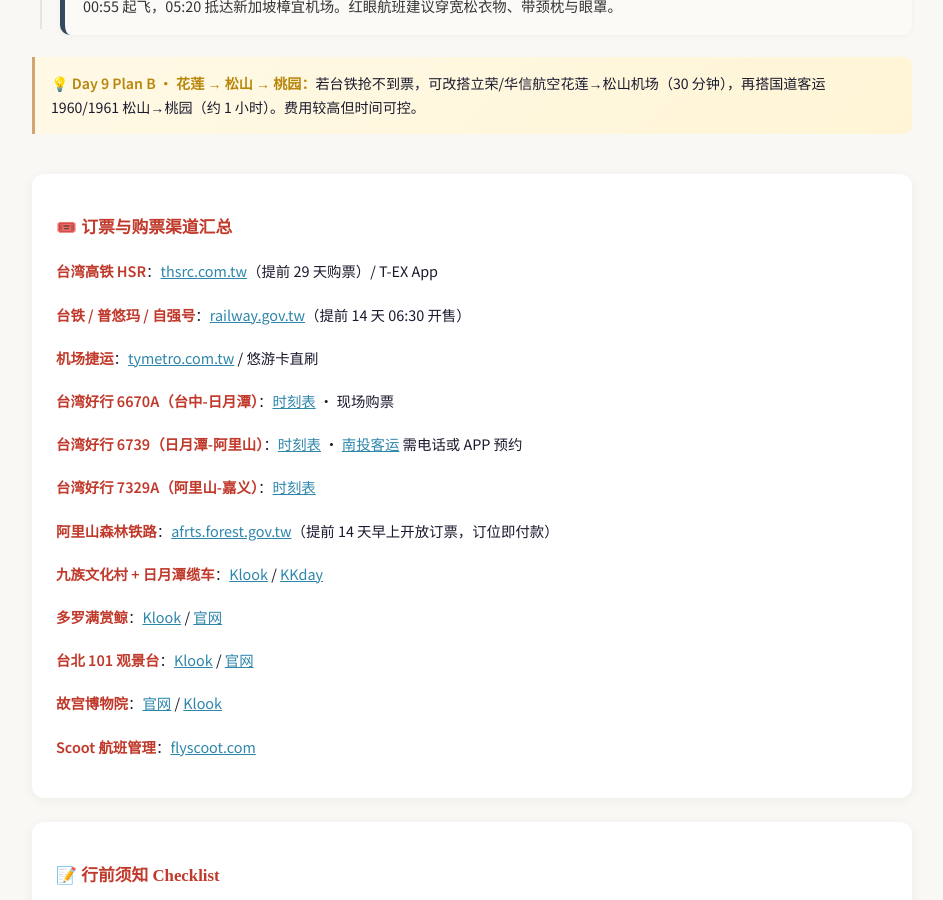
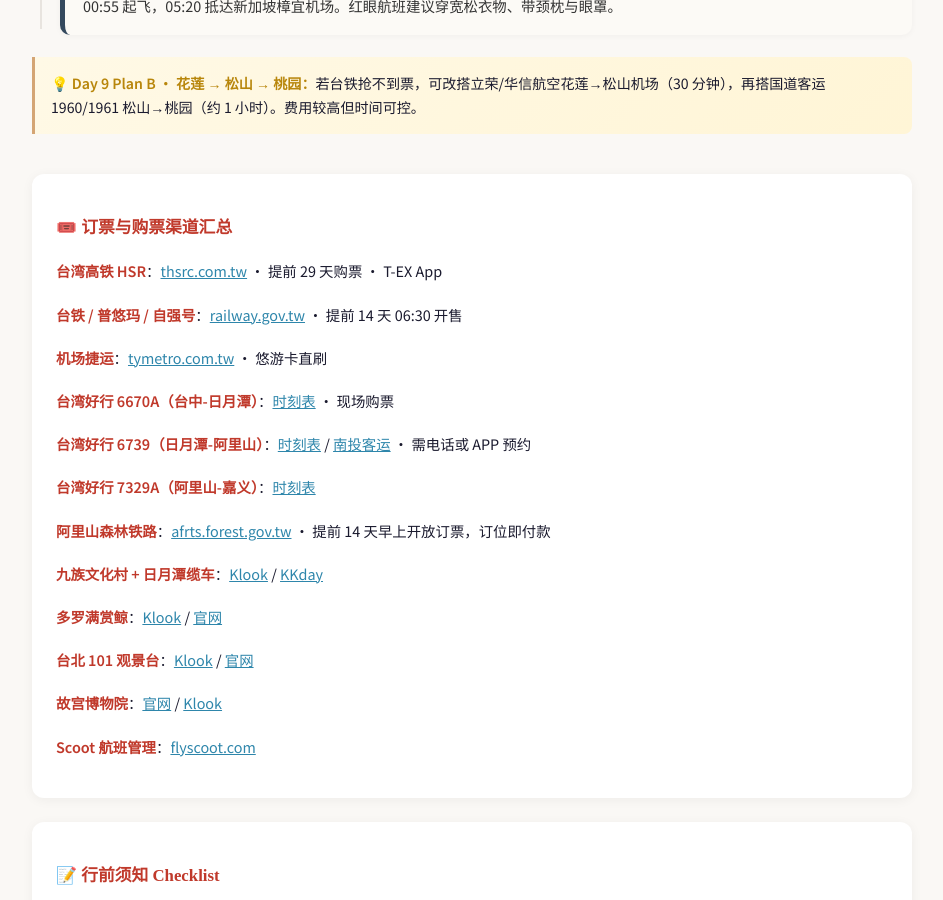
Before and after one commit to SibeiC/SibeiC.github.io, a Jekyll site: the page built from _trips/taiwan-2026.md, in a window 1280 px wide and 900 px high, scrolled down 16761 px. Shown: the whole window, without its empty margins (168-1111 px from the left). Built offline with Jekyll 4.4.1, drawn with Linux system fonts in a browser that asks for light colours; part of the change alters nothing that is shown.

Commit message:
DRY refactor: YAML anchors for repeated URLs in Taiwan trip
Eliminates URL string duplication per user preference for
reusability/abstraction. Every URL used 2+ times in the file is now
defined once under a new top-level 'urls:' map with a YAML anchor,
and referenced at use sites via '*url_name' aliases.

Changes in _trips/taiwan-2026.md:
- Add 'urls:' block at top with 16 anchored URL constants.
- Replace every 'url: "https://..."' scalar in day items with
  'url: *url_name' where the URL is a repeat. Single-use URLs
  (citizenm hotel, nmtl.gov.tw museum, Anping Klook, Airport MRT
  Klook, etc.) stay inline for locality.
- Restructure 'booking_channels' from a mixed 'detail:' HTML-prose
  format to a structured 'links: [{label, url}, ...]' + optional
  'note:' format. All link URLs now reference the shared anchors,
  removing the last set of duplicated URL strings.

Changes in _layouts/trip.html:
- Update the booking_channels render loop to consume the new
  'links:' array, falling back to 'detail:' if a channel entry
  uses the old format (backward-compatible for any future trip
  that still uses the string prose).

One known non-duplication left: the Day 6 transit note has
afrts.forest.gov.tw embedded inside an HTML block scalar. YAML
anchors don't interpolate inside quoted strings, so that one
occurrence stays inline. Documented in CLAUDE.md.

Verified: YAML parses cleanly with aliases, anchor resolution
matches between top-level urls map and booking_channels link
targets.

```diff
--- a/_layouts/trip.html
+++ b/_layouts/trip.html
@@ -225,7 +225,7 @@
     <h3>🎟️ 订票与购票渠道汇总</h3>
     <div class="booking-list">
       {% for c in page.booking_channels %}
-      <p><strong>{{ c.name }}</strong>：{{ c.detail }}</p>
+      <p><strong>{{ c.name }}</strong>：{% if c.links %}{% for l in c.links %}<a href="{{ l.url }}" target="_blank" rel="noopener">{{ l.label }}</a>{% unless forloop.last %} / {% endunless %}{% endfor %}{% if c.note %} · {{ c.note }}{% endif %}{% else %}{{ c.detail }}{% endif %}</p>
       {% endfor %}
     </div>
   </div>
--- a/_trips/taiwan-2026.md
+++ b/_trips/taiwan-2026.md
@@ -10,6 +10,27 @@ subtitle:
 date_range: 2026/5/28 – 6/6
 duration: 共 9 天 8 夜
 last_updated: 2026/4/12
+
+# Repeated URLs — declared once, referenced via YAML anchors (*url_xxx) below.
+# Only URLs used ≥ 2× across this file live here; one-off URLs stay inline at
+# their use site for readability.
+urls:
+  tymetro:     &url_tymetro      "https://www.tymetro.com.tw/tymetro-new/tc/"
+  thsrc:       &url_thsrc        "https://www.thsrc.com.tw/"
+  railway:     &url_railway      "https://www.railway.gov.tw/tra-tip-web/tip?lang=ZH_TW"
+  bus_6670a:   &url_bus_6670a    "https://www.taiwanbus.tw/eBUSPage/Query/QueryResult.aspx?rno=6670A&rn=1775391353552&lan=C"
+  bus_6739:    &url_bus_6739     "https://www.taiwanbus.tw/eBUSPage/Query/QueryResult.aspx?rno=67390&rn=1775391077195&lan=C"
+  bus_7329a:   &url_bus_7329a    "https://www.taiwanbus.tw/eBUSPage/Query/QueryResult.aspx?rno=7329A&rn=1775391545330&lan=C"
+  afrts:       &url_afrts        "https://afrts.forest.gov.tw/"
+  nantoubus:   &url_nantoubus    "https://www.nantoubus.com.tw/"
+  klook_nine:  &url_klook_nine   "https://www.klook.com/zh-CN/activity/33027-formosa-aboriginal-cultural-village-ticket-sun-moon-lake-boat-pass/"
+  kkday_nine:  &url_kkday_nine   "https://www.kkday.com/zh-cn/product/18440-taiwan-formosan-aboriginal-culture-village-sun-moon-lake-ropeway-ticket"
+  klook_whale: &url_klook_whale  "https://www.klook.com/zh-CN/activity/697-hualien-whale-watching-rafting-hualien/"
+  turumoan:    &url_turumoan     "https://www.turumoan.com.tw/"
+  klook_101:   &url_klook_101    "https://www.klook.com/zh-CN/activity/1659-taipei-101-taipei/"
+  taipei_101:  &url_taipei_101   "https://www.taipei-101.com.tw/"
+  klook_npm:   &url_klook_npm    "https://www.klook.com/zh-CN/activity/10136-national-palace-museum-ticket-package-taipei/"
+  npm:         &url_npm          "https://www.npm.gov.tw/"
 
 cost:
   primary: NT$
@@ -129,7 +150,7 @@ days:
         detail: |
           Scoot TR 874 14:15 落地桃园机场第一航厦。搭乘桃园机场捷运（MRT）直达台北车站，车程：直达车 35 分钟 / 普通车 50 分钟。
         links:
-          - { type: ticket, icon: 🎫, label: 机场捷运官网, url: "https://www.tymetro.com.tw/tymetro-new/tc/" }
+          - { type: ticket, icon: 🎫, label: 机场捷运官网, url: *url_tymetro }
           - { type: map,    icon: 📍, label: 机场捷运 A12, query: Taoyuan Airport MRT Terminal 1 }
 
       - time: 16:00 – 17:00
@@ -195,8 +216,8 @@ days:
           - { tag: 开放, value: 09:00–17:00（周一休馆） }
         links:
           - { type: map,    icon: 📍, label: 地图, query: National Palace Museum Taipei }
-          - { type: ticket, icon: 🎫, label: 故宫官网, url: "https://www.npm.gov.tw/" }
-          - { type: ticket, icon: 🎫, label: Klook 预约, url: "https://www.klook.com/zh-CN/activity/10136-national-palace-museum-ticket-package-taipei/" }
+          - { type: ticket, icon: 🎫, label: 故宫官网, url: *url_npm }
+          - { type: ticket, icon: 🎫, label: Klook 预约, url: *url_klook_npm }
 
       - time: 12:30 – 14:00
         title: 🍱 午餐 · 故宫晶华 或 士林老街
@@ -267,8 +288,8 @@ days:
           - { tag: Skyline 460, value: "NT$3,000（含 89F）" }
         links:
           - { type: map,    icon: 📍, label: 地图, query: Taipei 101 }
-          - { type: ticket, icon: 🎫, label: 101 官网, url: "https://www.taipei-101.com.tw/" }
-          - { type: ticket, icon: 🎫, label: Klook, url: "https://www.klook.com/zh-CN/activity/1659-taipei-101-taipei/" }
+          - { type: ticket, icon: 🎫, label: 101 官网, url: *url_taipei_101 }
+          - { type: ticket, icon: 🎫, label: Klook, url: *url_klook_101 }
           - { type: ticket, icon: 🎫, label: KKday, url: "https://www.kkday.com/zh-cn/product/8332-taipei-101-observatory-ticket" }
 
       - time: 19:00 – 22:30
@@ -303,7 +324,7 @@ days:
           - { tag: 标准车厢, value: NT$700 }
           - { tag: 早鸟 65 折, value: NT$455, note: 提前 5–28 天 }
         links:
-          - { type: ticket, icon: 🎫, label: 台湾高铁官网, url: "https://www.thsrc.com.tw/" }
+          - { type: ticket, icon: 🎫, label: 台湾高铁官网, url: *url_thsrc }
           - { type: ticket, icon: 🎫, label: Klook 高铁票, url: "https://www.klook.com/zh-CN/activity/73749-thsr-one-way-ticket-taipei/" }
           - { type: map,    icon: 📍, label: 台北高铁站, query: HSR Taipei Station }
           - { type: map,    icon: 📍, label: 台中高铁站, query: HSR Taichung Station }
@@ -319,7 +340,7 @@ days:
           - { tag: 单程, value: NT$229, note: 高铁站起 }
           - { tag: 悠游卡, value: 约 88 折 }
         links:
-          - { type: ticket, icon: 🎫, label: 6670A 时刻表, url: "https://www.taiwanbus.tw/eBUSPage/Query/QueryResult.aspx?rno=6670A&rn=1775391353552&lan=C" }
+          - { type: ticket, icon: 🎫, label: 6670A 时刻表, url: *url_bus_6670a }
           - { type: ticket, icon: 🎫, label: 台湾好行日月潭线, url: "https://www.taiwantrip.com.tw/line/11" }
 
       - time: 09:30 – 15:30
@@ -332,8 +353,8 @@ days:
         links:
           - { type: map,    icon: 📍, label: 九族文化村, query: Formosan Aboriginal Culture Village }
           - { type: ticket, icon: 🎫, label: 九族官网, url: "https://www.nine.com.tw/" }
-          - { type: ticket, icon: 🎫, label: Klook, url: "https://www.klook.com/zh-CN/activity/33027-formosa-aboriginal-cultural-village-ticket-sun-moon-lake-boat-pass/" }
-          - { type: ticket, icon: 🎫, label: KKday, url: "https://www.kkday.com/zh-cn/product/18440-taiwan-formosan-aboriginal-culture-village-sun-moon-lake-ropeway-ticket" }
+          - { type: ticket, icon: 🎫, label: Klook, url: *url_klook_nine }
+          - { type: ticket, icon: 🎫, label: KKday, url: *url_kkday_nine }
 
       - time: 15:30 – 16:00
         title: 🚡 日月潭缆车 · 九族 → 伊达邵
@@ -381,8 +402,8 @@ days:
           - { tag: 现金票价, value: NT$329 }
           - { tag: 悠游卡, value: 约 88 折 }
         links:
-          - { type: ticket, icon: 🎫, label: 6739 时刻表, url: "https://www.taiwanbus.tw/eBUSPage/Query/QueryResult.aspx?rno=67390&rn=1775391077195&lan=C" }
-          - { type: ticket, icon: 🎫, label: 南投客运预约, url: "https://www.nantoubus.com.tw/" }
+          - { type: ticket, icon: 🎫, label: 6739 时刻表, url: *url_bus_6739 }
+          - { type: ticket, icon: 🎫, label: 南投客运预约, url: *url_nantoubus }
           - { type: map,    icon: 📍, label: 水社站, query: 水社 Shuishe Sun Moon Lake }
           - { type: map,    icon: 📍, label: 阿里山入口, query: Alishan National Forest Recreation Area Entrance }
 
@@ -411,7 +432,7 @@ days:
           - { type: map,    icon: 📍, label: 神木站, query: Sacred Tree Station Alishan }
           - { type: map,    icon: 📍, label: 姐妹潭, query: 姐妹潭 阿里山 }
           - { type: map,    icon: 📍, label: 沼平站, query: 沼平站 }
-          - { type: ticket, icon: 🎫, label: 林铁支线订票, url: "https://afrts.forest.gov.tw/" }
+          - { type: ticket, icon: 🎫, label: 林铁支线订票, url: *url_afrts }
 
       - time: "17:30"
         title: 🏨 青山别馆 Chinshan Hotel · Check-in
@@ -455,8 +476,8 @@ days:
           - { tag: 林铁本线, value: "NT$600" }
           - { tag: 7329A 公车（备选）, value: "NT$283" }
         links:
-          - { type: ticket, icon: 🎫, label: 林铁官网订票, url: "https://afrts.forest.gov.tw/" }
-          - { type: ticket, icon: 🎫, label: 7329A 时刻表（备选）, url: "https://www.taiwanbus.tw/eBUSPage/Query/QueryResult.aspx?rno=7329A&rn=1775391545330&lan=C" }
+          - { type: ticket, icon: 🎫, label: 林铁官网订票, url: *url_afrts }
+          - { type: ticket, icon: 🎫, label: 7329A 时刻表（备选）, url: *url_bus_7329a }
           - { type: ticket, icon: 🎫, label: 73290 慢车版（备选）, url: "https://www.taiwanbus.tw/eBUSPage/Query/QueryResult.aspx?rno=73290&rn=1775222496370&lan=C" }
           - { type: map,    icon: 📍, label: 嘉义车站（TRA）, query: Chiayi TRA Station }
 
@@ -478,8 +499,8 @@ days:
           - { tag: 台铁自强, value: "NT$107" }
           - { tag: 高铁（备选）, value: "NT$410" }
         links:
-          - { type: ticket, icon: 🎫, label: 台铁订票, url: "https://www.railway.gov.tw/tra-tip-web/tip?lang=ZH_TW" }
-          - { type: ticket, icon: 🎫, label: 台湾高铁（备选）, url: "https://www.thsrc.com.tw/" }
+          - { type: ticket, icon: 🎫, label: 台铁订票, url: *url_railway }
+          - { type: ticket, icon: 🎫, label: 台湾高铁（备选）, url: *url_thsrc }
 
       - time: "19:00"
         title: 🏨 禧榕轩大饭店 Grand Banyan Hotel · Check-in
@@ -580,7 +601,7 @@ days:
           - { tag: 自强 301, value: NT$962 }
           - { tag: 提早 14 天, value: 开放订票 }
         links:
-          - { type: ticket, icon: 🎫, label: 台铁官网, url: "https://www.railway.gov.tw/tra-tip-web/tip?lang=ZH_TW" }
+          - { type: ticket, icon: 🎫, label: 台铁官网, url: *url_railway }
           - { type: ticket, icon: 🎫, label: 台铁时刻查询, url: "https://tip.railway.gov.tw/tra-tip-web/tip/tip001/tip123/query" }
           - { type: map,    icon: 📍, label: 国军福利站 台南站, query: 国军福利站 台南店 }
           - { type: map,    icon: 📍, label: 花莲车站, query: Hualien Station }
@@ -606,8 +627,8 @@ days:
           - { tag: 携带, value: 防晒 · 晕船药 · 薄外套 }
         links:
           - { type: map,    icon: 📍, label: 集合地点, query: 多罗满赏鲸 花莲市华东15号 }
-          - { type: ticket, icon: 🎫, label: Klook 订票, url: "https://www.klook.com/zh-CN/activity/697-hualien-whale-watching-rafting-hualien/" }
-          - { type: ticket, icon: 🔗, label: 多罗满官网, url: "https://www.turumoan.com.tw/" }
+          - { type: ticket, icon: 🎫, label: Klook 订票, url: *url_klook_whale }
+          - { type: ticket, icon: 🔗, label: 多罗满官网, url: *url_turumoan }
 
       - time: 17:00 – 19:00
         title: 🌅 北滨公园 · 太平洋夕阳
@@ -653,7 +674,7 @@ days:
         tickets:
           - { tag: 普悠玛, value: NT$440 }
         links:
-          - { type: ticket, icon: 🎫, label: 台铁订票, url: "https://www.railway.gov.tw/tra-tip-web/tip?lang=ZH_TW" }
+          - { type: ticket, icon: 🎫, label: 台铁订票, url: *url_railway }
           - { type: map,    icon: 📍, label: 台北车站, query: Taipei Main Station }
 
       - time: 17:30 – 18:10
@@ -663,7 +684,7 @@ days:
         tickets:
           - { tag: 机场捷运, value: NT$150 }
         links:
-          - { type: ticket, icon: 🎫, label: 机场捷运官网, url: "https://www.tymetro.com.tw/tymetro-new/tc/" }
+          - { type: ticket, icon: 🎫, label: 机场捷运官网, url: *url_tymetro }
           - { type: ticket, icon: 🎫, label: Klook 车票, url: "https://www.klook.com/zh-CN/activity/11346-taoyuan-airport-mrt-ticket-taipei/" }
 
       - time: 18:30 – 22:55
@@ -684,18 +705,46 @@ days:
       <strong>💡 Day 9 Plan B · 花莲 → 松山 → 桃园：</strong>若台铁抢不到票，可改搭立荣/华信航空花莲→松山机场（30 分钟），再搭国道客运 1960/1961 松山→桃园（约 1 小时）。费用较高但时间可控。
 
 booking_channels:
-  - { name: 台湾高铁 HSR, detail: '<a href="https://www.thsrc.com.tw" target="_blank">thsrc.com.tw</a>（提前 29 天购票）/ T-EX App' }
-  - { name: 台铁 / 普悠玛 / 自强号, detail: '<a href="https://www.railway.gov.tw/tra-tip-web/tip?lang=ZH_TW" target="_blank">railway.gov.tw</a>（提前 14 天 06:30 开售）' }
-  - { name: 机场捷运, detail: '<a href="https://www.tymetro.com.tw/tymetro-new/tc/" target="_blank">tymetro.com.tw</a> / 悠游卡直刷' }
-  - { name: 台湾好行 6670A（台中-日月潭）, detail: '<a href="https://www.taiwanbus.tw/eBUSPage/Query/QueryResult.aspx?rno=6670A&rn=1775391353552&lan=C" target="_blank">时刻表</a> · 现场购票' }
-  - { name: 台湾好行 6739（日月潭-阿里山）, detail: '<a href="https://www.taiwanbus.tw/eBUSPage/Query/QueryResult.aspx?rno=67390&rn=1775391077195&lan=C" target="_blank">时刻表</a> · <a href="https://www.nantoubus.com.tw/" target="_blank">南投客运</a> 需电话或 APP 预约' }
-  - { name: 台湾好行 7329A（阿里山-嘉义）, detail: '<a href="https://www.taiwanbus.tw/eBUSPage/Query/QueryResult.aspx?rno=7329A&rn=1775391545330&lan=C" target="_blank">时刻表</a>' }
-  - { name: 阿里山森林铁路, detail: '<a href="https://afrts.forest.gov.tw" target="_blank">afrts.forest.gov.tw</a>（提前 14 天早上开放订票，订位即付款）' }
-  - { name: 九族文化村 + 日月潭缆车, detail: '<a href="https://www.klook.com/zh-CN/activity/33027-formosa-aboriginal-cultural-village-ticket-sun-moon-lake-boat-pass/" target="_blank">Klook</a> / <a href="https://www.kkday.com/zh-cn/product/18440-taiwan-formosan-aboriginal-culture-village-sun-moon-lake-ropeway-ticket" target="_blank">KKday</a>' }
-  - { name: 多罗满赏鲸, detail: '<a href="https://www.klook.com/zh-CN/activity/697-hualien-whale-watching-rafting-hualien/" target="_blank">Klook</a> / <a href="https://www.turumoan.com.tw/" target="_blank">官网</a>' }
-  - { name: 台北 101 观景台, detail: '<a href="https://www.klook.com/zh-CN/activity/1659-taipei-101-taipei/" target="_blank">Klook</a> / <a href="https://www.taipei-101.com.tw/" target="_blank">官网</a>' }
-  - { name: 故宫博物院, detail: '<a href="https://www.npm.gov.tw/" target="_blank">官网</a> / <a href="https://www.klook.com/zh-CN/activity/10136-national-palace-museum-ticket-package-taipei/" target="_blank">Klook</a>' }
-  - { name: Scoot 航班管理, detail: '<a href="https://www.flyscoot.com/en/manage-booking" target="_blank">flyscoot.com</a>' }
+  - name: 台湾高铁 HSR
+    links: [{ label: thsrc.com.tw, url: *url_thsrc }]
+    note: 提前 29 天购票 · T-EX App
+  - name: 台铁 / 普悠玛 / 自强号
+    links: [{ label: railway.gov.tw, url: *url_railway }]
+    note: 提前 14 天 06:30 开售
+  - name: 机场捷运
+    links: [{ label: tymetro.com.tw, url: *url_tymetro }]
+    note: 悠游卡直刷
+  - name: 台湾好行 6670A（台中-日月潭）
+    links: [{ label: 时刻表, url: *url_bus_6670a }]
+    note: 现场购票
+  - name: 台湾好行 6739（日月潭-阿里山）
+    links:
+      - { label: 时刻表, url: *url_bus_6739 }
+      - { label: 南投客运, url: *url_nantoubus }
+    note: 需电话或 APP 预约
+  - name: 台湾好行 7329A（阿里山-嘉义）
+    links: [{ label: 时刻表, url: *url_bus_7329a }]
+  - name: 阿里山森林铁路
+    links: [{ label: afrts.forest.gov.tw, url: *url_afrts }]
+    note: 提前 14 天早上开放订票，订位即付款
+  - name: 九族文化村 + 日月潭缆车
+    links:
+      - { label: Klook, url: *url_klook_nine }
+      - { label: KKday, url: *url_kkday_nine }
+  - name: 多罗满赏鲸
+    links:
+      - { label: Klook, url: *url_klook_whale }
+      - { label: 官网, url: *url_turumoan }
+  - name: 台北 101 观景台
+    links:
+      - { label: Klook, url: *url_klook_101 }
+      - { label: 官网, url: *url_taipei_101 }
+  - name: 故宫博物院
+    links:
+      - { label: 官网, url: *url_npm }
+      - { label: Klook, url: *url_klook_npm }
+  - name: Scoot 航班管理
+    links: [{ label: flyscoot.com, url: "https://www.flyscoot.com/en/manage-booking" }]
 
 checklist:
   - '<strong>悠游卡 EasyCard</strong>：机场、捷运站可购（NT$100 押金），台北捷运、公车、台铁、便利店、台湾好行均可用。<strong>建议初始储值 NT$1,000</strong>（机捷往返约 NT$300 + 台北捷运 / 公车 NT$300 + 便利店 & 备用 NT$400），不够随时到 7-11 / 全家加值即可'
```
